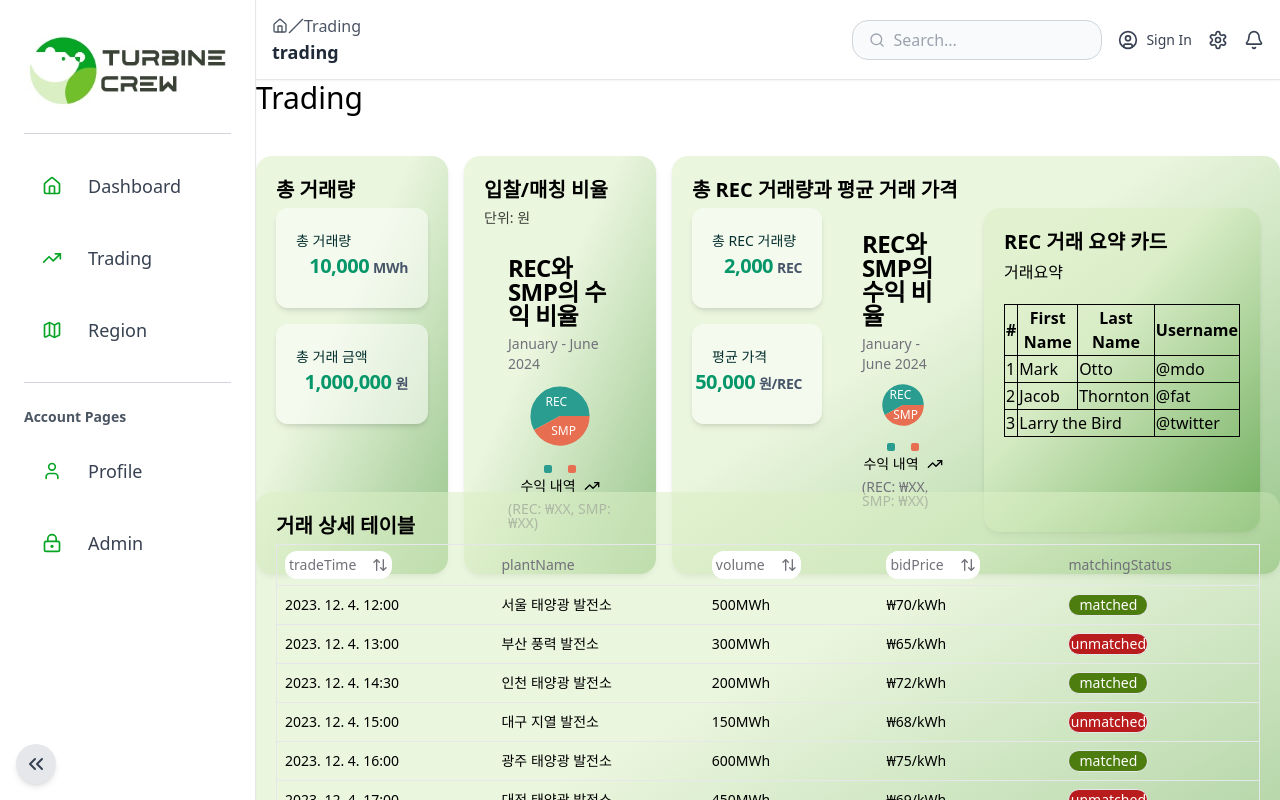
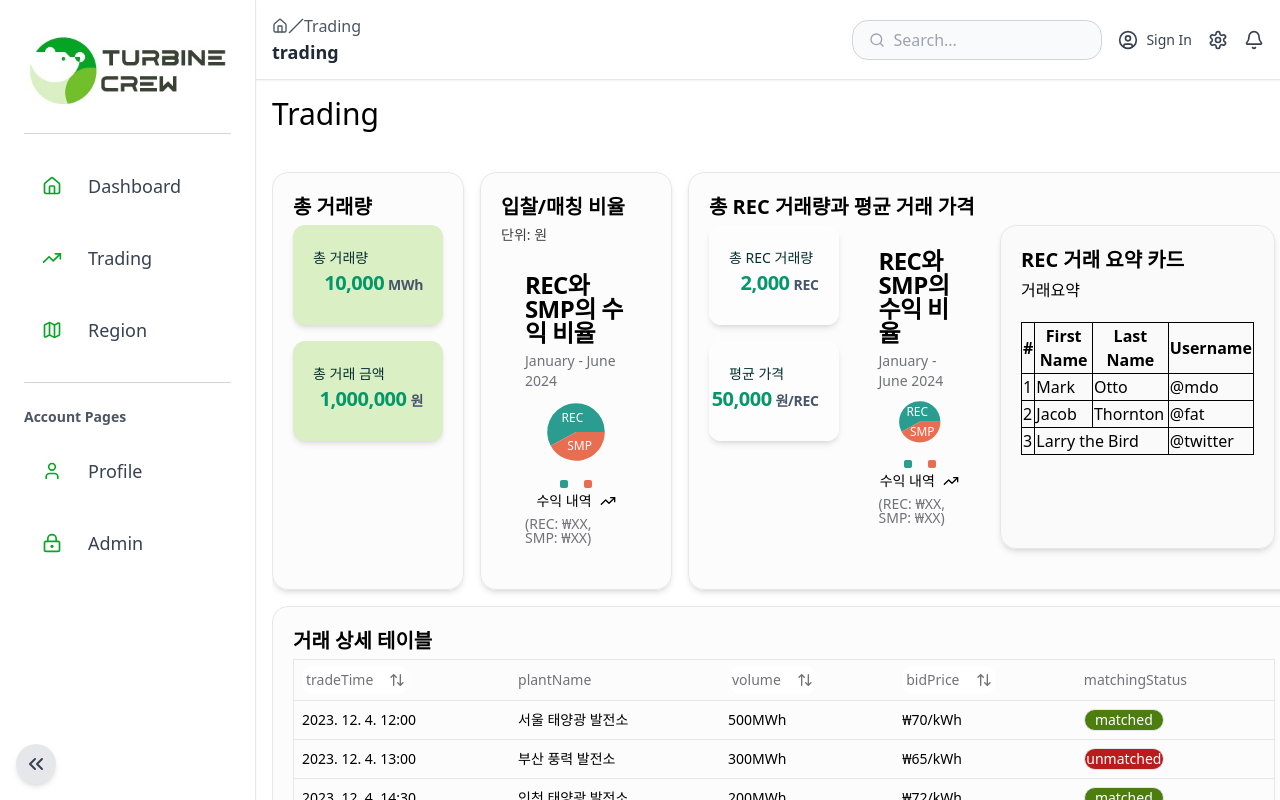
Before and after one commit to turbinecrew/turbin_electrical, a Next.js app: page /trading in a window 1280 px wide. Built offline with nearby package versions, Linux system fonts and the light colour scheme.

Commit message:
⚡️ : card component 리팩토링, Trading page 디자인 변경

```diff
--- a/src/app/(main)/trading/page.tsx
+++ b/src/app/(main)/trading/page.tsx
@@ -6,18 +6,26 @@ import {
 } from "@/features/realtime/components/chart"
 import { TradingDataTable } from "@/features/realtime/components/trading-table"
 
-import { PieChart } from "lucide-react"
-
 export default function Trading() {
 	return (
-		<div className="container flex h-full w-full flex-col gap-4 overflow-y-auto">
+		<div className="container m-4 flex h-screen w-full flex-col gap-4 overflow-y-auto">
 			<div className="mb-6 text-3xl">Trading</div>
 			{/* ------top------ */}
-			<div className="grid h-[320px] grid-cols-5 gap-4">
+			<div className="grid h-fit grid-cols-5 gap-4">
 				<TitleCard className="col-span-1" title="총 거래량">
 					<TitleContent className="flex flex-col gap-4">
-						<MiniCard title="총 거래량" value="10,000" unit="MWh" />
-						<MiniCard title="총 거래 금액" value="1,000,000" unit="원" />
+						<MiniCard
+							isColored={true}
+							title="총 거래량"
+							value="10,000"
+							unit="MWh"
+						/>
+						<MiniCard
+							isColored={true}
+							title="총 거래 금액"
+							value="1,000,000"
+							unit="원"
+						/>
 					</TitleContent>
 				</TitleCard>
 				<TitleCard
@@ -79,13 +87,13 @@ export default function Trading() {
 				</TitleCard>
 			</div>
 			{/* ------middle------ */}
-			<div className="">
+			<div className="h-fit">
 				<TitleCard title="거래 상세 테이블">
 					<TradingDataTable />
 				</TitleCard>
 			</div>
 			{/* ------bottom------ */}
-			<div className="">
+			<div className="h-fit">
 				<div className="grid h-[400px] grid-cols-2 gap-4">
 					<TitleCard
 						className="col-span-1"
--- a/src/common/components/card/content-card/index.tsx
+++ /dev/null
@@ -1,7 +0,0 @@
-type Props = {
-	children?: React.ReactNode
-	className?: string
-}
-export default function TitleContent({ children, className }: Props) {
-	return <div className={`${className}`}>{children}</div>
-}
--- a/src/common/components/card/default-card/index.tsx
+++ /dev/null
@@ -1,19 +0,0 @@
-type CardPT = {
-	children?: React.ReactNode
-	className?: string
-	isColored?: boolean
-}
-export default function CardComponent({
-	children,
-	className = "",
-	isColored = true,
-}: CardPT) {
-	const baseClass = "rounded-2xl shadow-md"
-	const colorClass = isColored
-		? "bg-gradient-to-br from-[#DBEFC58f] from-40% to-[#49993390]"
-		: "bg-white bg-opacity-50"
-
-	return (
-		<div className={`${baseClass} ${className} ${colorClass}`}>{children}</div>
-	)
-}
--- a/src/common/components/card/index.ts
+++ /dev/null
@@ -1,4 +0,0 @@
-export { default as CardComponent } from "./default-card"
-export { default as TitleCard } from "./title-card"
-export { default as MiniCard } from "./mini-card"
-export { default as TitleContent } from "./content-card"
--- /dev/null
+++ b/src/common/components/card/index.tsx
@@ -0,0 +1,110 @@
+"use client"
+import * as React from "react"
+
+type CardContextType = {
+	children?: React.ReactNode
+	className?: string
+	isColored?: boolean
+}
+type CardPT = CardContextType & React.PropsWithChildren<{}>
+
+const CardContext = React.createContext<CardContextType>({ isColored: false })
+
+const CardComponent = ({
+	children,
+	className = "",
+	isColored = false,
+}: CardPT) => {
+	const colorClass = isColored
+		? "bg-tbPastelGreen"
+		: "bg-[#FAFAFA] bg-opacity-50"
+
+	return (
+		<CardContext.Provider value={{ isColored }}>
+			<div
+				className={`border-1 rounded-2xl border shadow-md ${className} ${colorClass}`}
+			>
+				{children}
+			</div>
+		</CardContext.Provider>
+	)
+}
+
+type TitlePT = {
+	title?: string
+	lowerTitle?: string
+	children?: React.ReactNode
+	className?: string
+	isColored?: boolean
+}
+const TitleCard = ({
+	title,
+	lowerTitle,
+	children,
+	className,
+	isColored,
+}: TitlePT) => {
+	return (
+		<CardComponent
+			className={`${className} "flex flex-col p-5`}
+			isColored={isColored}
+		>
+			<div className="flex flex-col">
+				{title && (
+					<span className="mb-1 text-start text-xl font-bold text-black">
+						{title}
+					</span>
+				)}
+				{lowerTitle && (
+					<span className="mb-1 text-start text-sm font-normal text-black/75">
+						{lowerTitle}
+					</span>
+				)}
+			</div>
+			{children}
+		</CardComponent>
+	)
+}
+
+type MiniCardPT = {
+	title: string
+	value: string | number
+	unit: string
+	isColored?: boolean
+}
+
+const MiniCard = ({ title, value, unit, isColored }: MiniCardPT) => {
+	return (
+		<div
+			className={`h-[100px] flex-col rounded-xl p-5 shadow-md ${isColored ? "bg-tbPastelGreen" : "bg-white bg-opacity-50"}`}
+		>
+			<span className="text-sm font-light text-teal-950">{title}</span>
+			<div className="flex items-baseline justify-end gap-1">
+				<span className="scroll-m-20 text-xl font-semibold tracking-tight text-emerald-600">
+					{value}
+				</span>
+				<span className="scroll-m-20 text-sm font-semibold tracking-tight text-slate-600">
+					{unit}
+				</span>
+			</div>
+		</div>
+	)
+}
+
+type Props = {
+	children?: React.ReactNode
+	className?: string
+}
+const TitleContent = ({ children, className }: Props) => {
+	return <div className={`${className}`}>{children}</div>
+}
+
+CardComponent.TitleCard = TitleCard
+CardComponent.MiniCard = MiniCard
+CardComponent.TitleContent = TitleContent
+
+TitleCard.displayName = "TitleCard"
+MiniCard.displayName = "MiniCard"
+TitleContent.displayName = "TitleContent"
+
+export { CardComponent, TitleCard, MiniCard, TitleContent }
--- a/src/common/components/card/mini-card/index.tsx
+++ /dev/null
@@ -1,33 +0,0 @@
-import CardComponent from "../default-card"
-
-type MiniCardPT = {
-	title: string
-	value: string | number
-	unit: string
-	className?: string
-}
-export default function MiniCard({
-	title = "",
-	value = 0,
-	unit = "",
-	className = "",
-}: MiniCardPT) {
-	return (
-		<CardComponent
-			className={`${className} h-[100px] flex-col rounded-xl p-5`}
-			isColored={false}
-		>
-			<span className="text-sm font-light text-teal-950">{title}</span>
-
-			<div className="flex items-baseline justify-end gap-1">
-				<span className="scroll-m-20 text-xl font-semibold tracking-tight text-emerald-600">
-					{value}
-				</span>
-
-				<span className="scroll-m-20 text-sm font-semibold tracking-tight text-slate-600">
-					{unit}
-				</span>
-			</div>
-		</CardComponent>
-	)
-}
--- a/src/common/components/card/title-card/index.tsx
+++ /dev/null
@@ -1,35 +0,0 @@
-import CardComponent from "../default-card"
-
-type TitlePT = {
-	title?: string
-	lowerTitle?: string
-	children?: React.ReactNode
-	className?: string
-}
-export default function TitleCard({
-	title,
-	lowerTitle,
-	children,
-	className,
-}: TitlePT) {
-	return (
-		<CardComponent
-			className={`${className} "flex flex-col p-5`}
-			isColored={true}
-		>
-			<div className="flex flex-col">
-				{title && (
-					<span className="mb-1 text-start text-xl font-bold text-black">
-						{title}
-					</span>
-				)}
-				{lowerTitle && (
-					<span className="mb-1 text-start text-sm font-normal text-black/75">
-						{lowerTitle}
-					</span>
-				)}
-			</div>
-			{children}
-		</CardComponent>
-	)
-}
```
